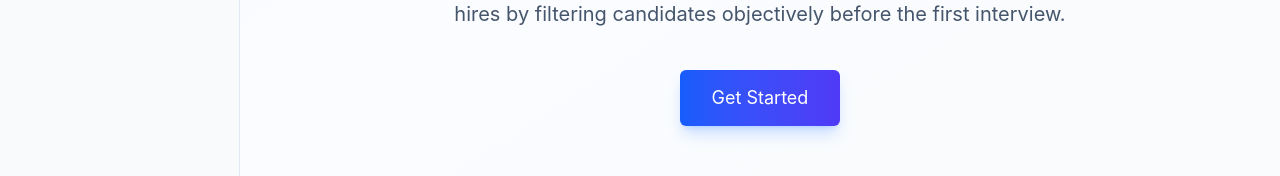
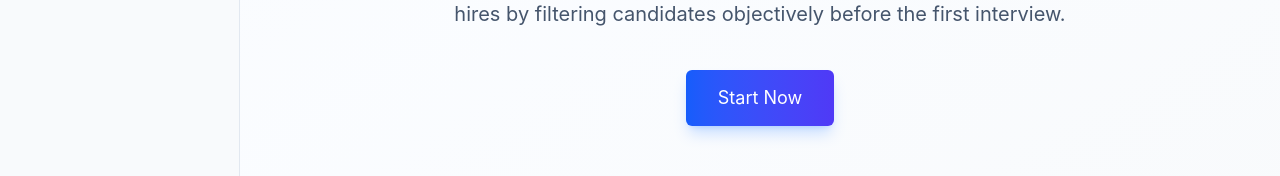
Before and after one commit to Prokopios1/presift, a React (Vite) app: page / in a window 1280 px wide. Shown: the part 516-692 px from the top of the page. Built offline with nearby package versions, Linux system fonts and the light colour scheme.

Commit message:
update landing page

```diff
--- a/src/pages/LandingPage.tsx
+++ b/src/pages/LandingPage.tsx
@@ -83,13 +83,13 @@ export const LandingPage = () => {
               <Tooltip>
                 <TooltipTrigger asChild>
                   <Link
-                    to={pricingLink}
+                    to="/register"
                     className="h-14 px-8 text-lg bg-gradient-to-r from-blue-600 to-indigo-600 hover:from-blue-700 hover:to-indigo-700 text-white shadow-lg shadow-blue-500/25 rounded-md flex items-center justify-center"
                   >
-                    Get Started
+                    Start Now
                   </Link>
                 </TooltipTrigger>
-                <TooltipContent>Purchase credits and start screening</TooltipContent>
+                <TooltipContent>Register as a recruiter and start screening</TooltipContent>
               </Tooltip>
             </div>
           </div>
```
Also changed, not shown: 2 other files (tests, documents, lock files or other folders).
